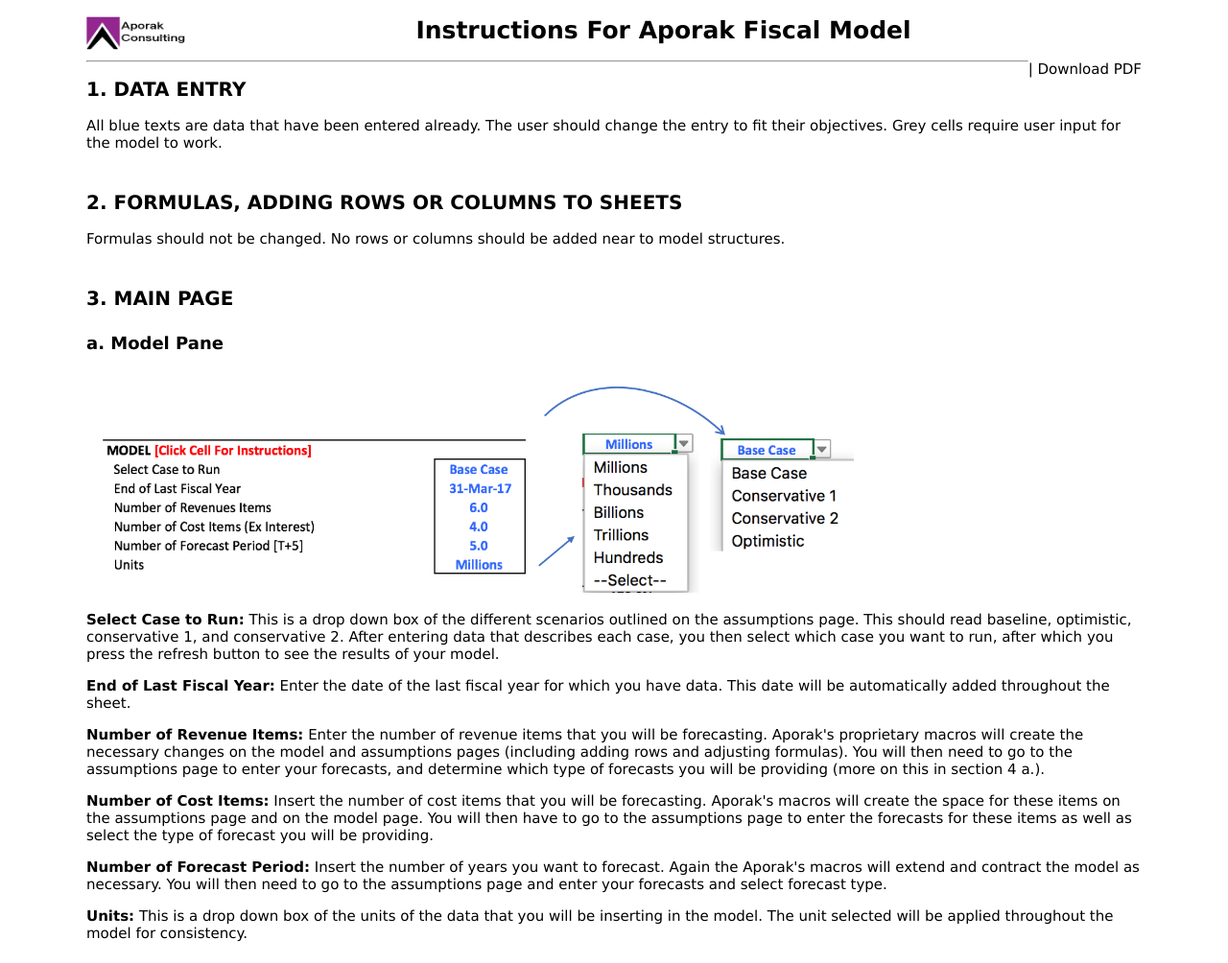
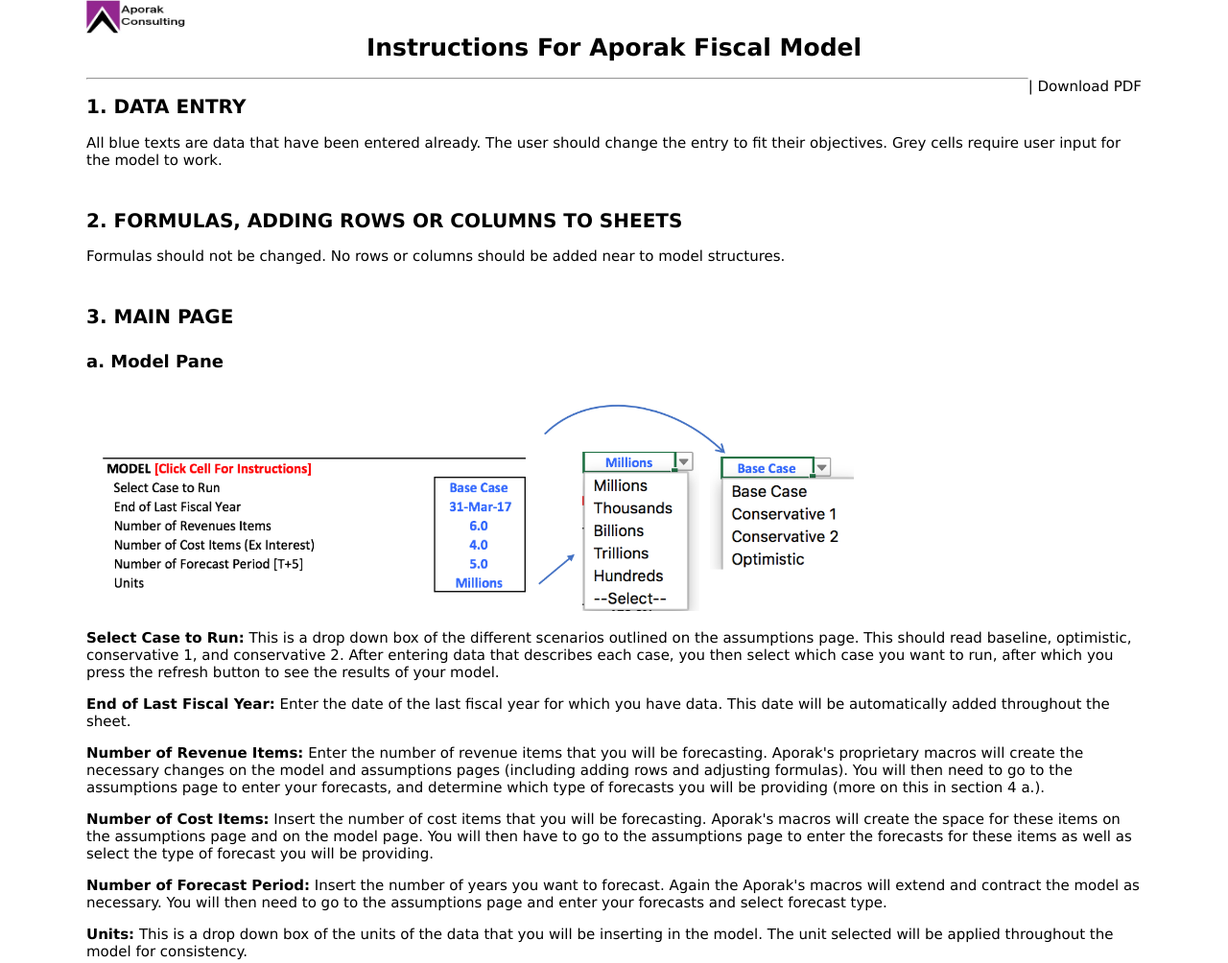
Before and after one commit to kariopaul/ApK, a plain HTML site: page index.html in a window 1280 px wide. Shown: the top 1004 px of the page at 96% size. Drawn offline with Linux system fonts and the light colour scheme.

Commit message:
Update styles.css

```diff
--- a/styles.css
+++ b/styles.css
@@ -1,6 +1,6 @@
 div.container {width:100%;}
 body { font-family:verdana; font-size: 15Px; width:1100px; margin: 0px auto; padding-bottom: 15px;}
-h1.Page_Heading {text-align: center; font-weight:bold; font-size: 25Px}
+h1.Page_Heading {text-align: center; font-weight:bold; font-size: 25Px; clear: left;}
 div.info_seg { padding-bottom: 10px;}
 h3.info_segL {padding-top: 6px;}
 footer {text-align: center; padding-bottom: 15px; font-size: 10px;}
```
